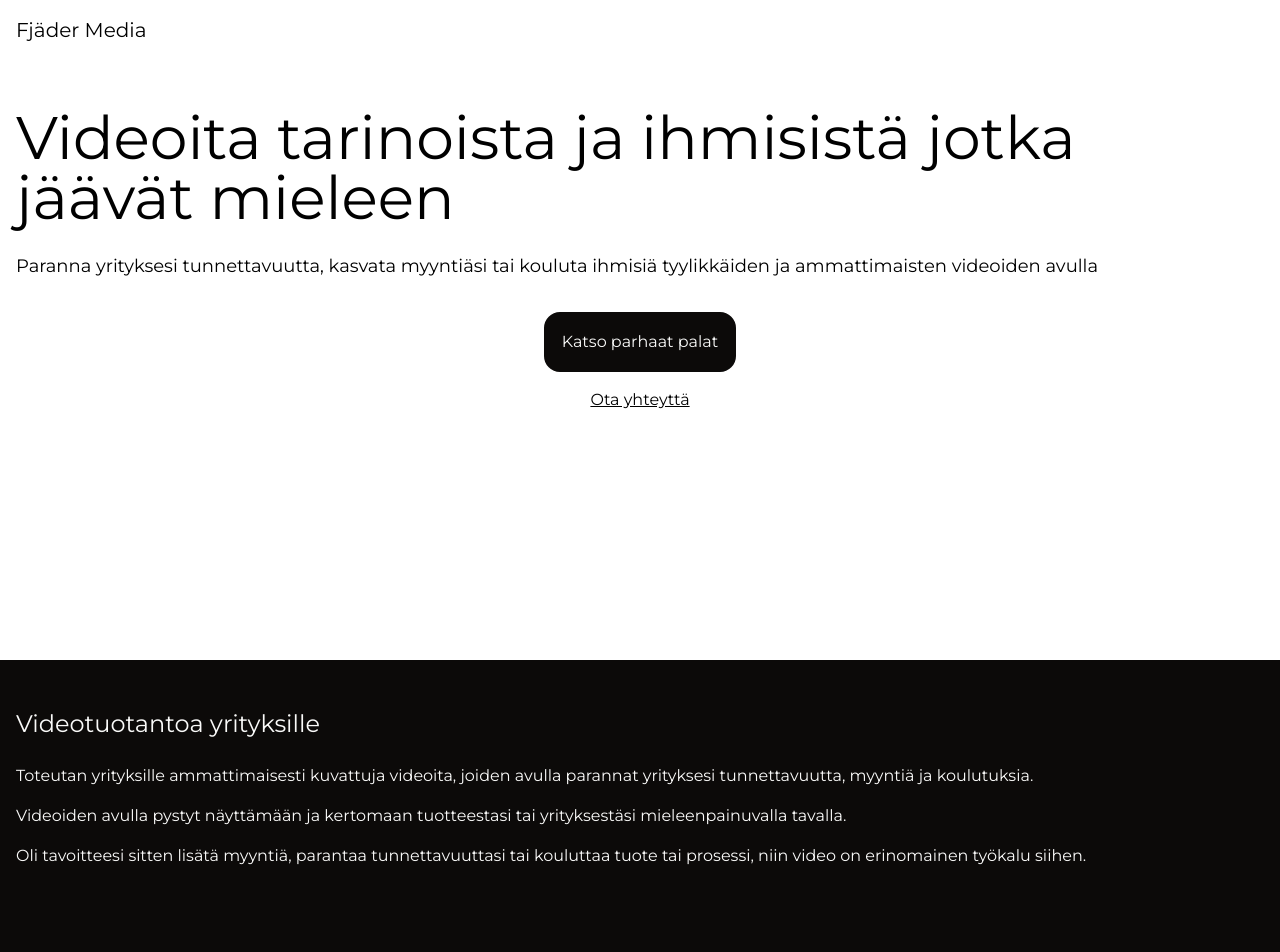
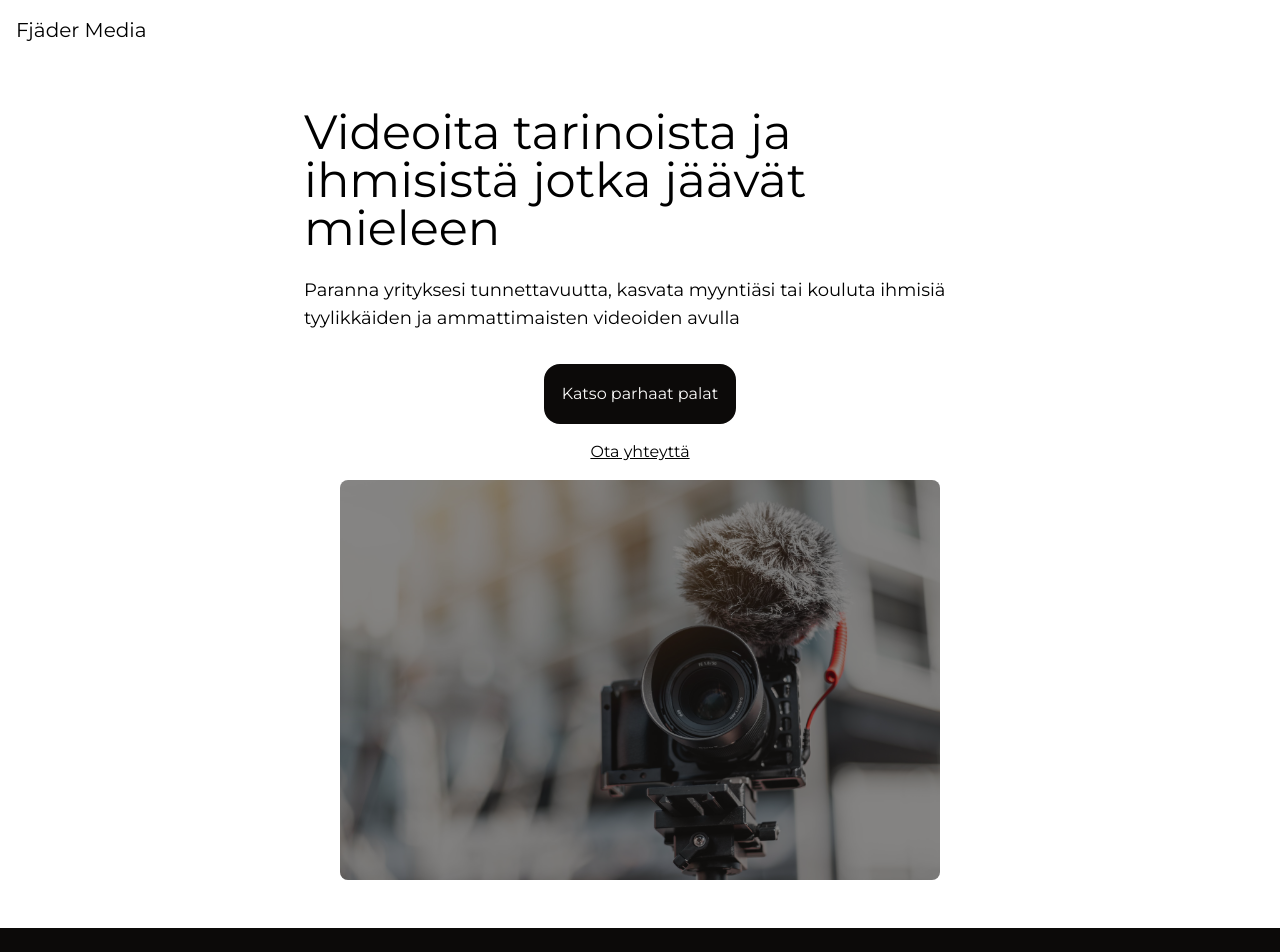
Before and after one commit to Zigelzi/fjader-media, a SvelteKit app: page / in a window 1280 px wide. Shown: the top 952 px of the page. Built offline with nearby package versions, Linux system fonts and the light colour scheme.

Commit message:
Add hero image

```diff
--- a/src/routes/+page.svelte
+++ b/src/routes/+page.svelte
@@ -2,6 +2,7 @@
 	import Card from '$lib/components/Card.svelte';
 	import Button from '$lib/components/Button.svelte';
 	import careerStories from '$lib/assets/career-stories.jpg?w=400&h=300&webp';
+	import videoCamera from '$lib/assets/video-camera.jpg';
 
 	let contactEmail = 'matti@example.com';
 	let isOverlayVisible = false;
@@ -48,8 +49,11 @@
 </script>
 
 <section>
-	<div class="container px-4 py-12 mx-auto min-h-[75vh]">
-		<h2 class="text-4xl mb-6 xl:text-6xl">Videoita tarinoista ja ihmisistä jotka jäävät mieleen</h2>
+	<div class="container px-4 py-12 mx-auto min-h-[75vh] flex gap-4 flex-wrap justify-center">
+		<div class="max-w-2xl">
+			<h2 class="text-4xl mb-6 xl:text-5xl">
+				Videoita tarinoista ja ihmisistä jotka jäävät mieleen
+			</h2>
 			<p class="text-lg mb-8">
 				Paranna yrityksesi tunnettavuutta, kasvata myyntiäsi tai kouluta ihmisiä tyylikkäiden ja
 				ammattimaisten videoiden avulla
@@ -59,6 +63,12 @@
 			</div>
 			<div class="text-center">
 				<a href="mailto:{contactEmail}">Ota yhteyttä</a>
+			</div>
+		</div>
+		<div
+			class="max-w-[600px] s:mt-12 relative before:block before:absolute before:inset-0 before:bg-stone-950/50 before:rounded-lg"
+		>
+			<img src={videoCamera} class="rounded-lg min-h-full" alt="" srcset="" />
 		</div>
 	</div>
 </section>
```
Also changed, not shown: src/lib/assets/video-camera.jpg (added), 1 other file (tests, documents, lock files or other folders). Lines whose indentation alone changed are shown as unchanged.
